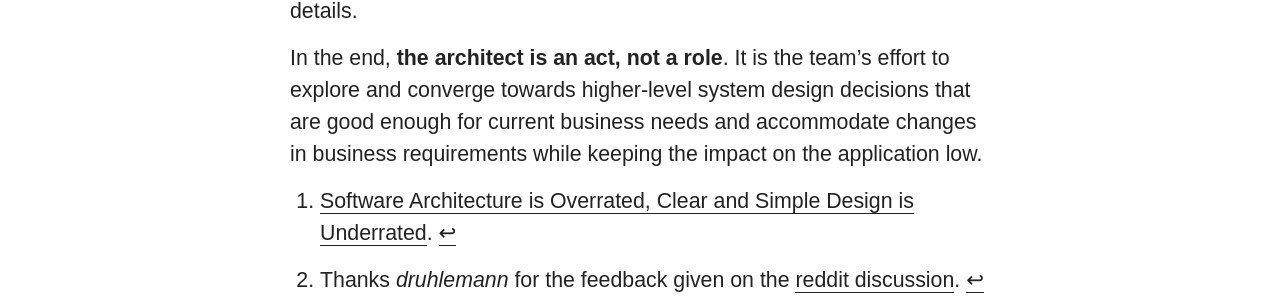
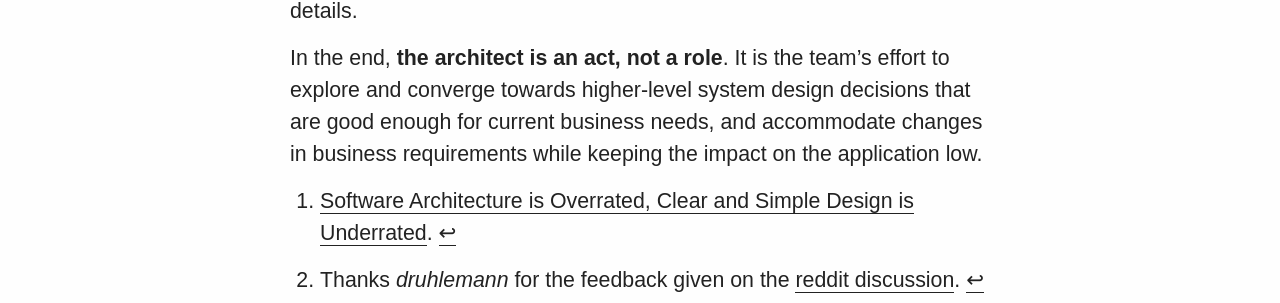
Before and after one commit to joebew42/joebew42.github.io, a Jekyll site: the page built from _posts/2020-12-23-software-architecture-is-overrated.markdown, in a window 1280 px wide and 900 px high, scrolled down 2585 px. Shown: the part 308-611 px from the top of the window. Built offline with Jekyll 4.4.1, drawn with Linux system fonts in a browser that asks for light colours; some web fonts are replaced.

Commit message:
punctuation

```diff
--- a/_posts/2020-12-23-software-architecture-is-overrated.markdown
+++ b/_posts/2020-12-23-software-architecture-is-overrated.markdown
@@ -66,7 +66,7 @@ I would rather **invest more time trying to keep my application code as decouple
 
 I can suggest reading [**The Twelve-Factor App**](https://12factor.net/) as a great starting point for exploring methods for making your application independent of external details.
 
-In the end, **the architect is an act, not a role**. It is the team's effort to explore and converge towards higher-level system design decisions that are good enough for current business needs and accommodate changes in business requirements while keeping the impact on the application low.
+In the end, **the architect is an act, not a role**. It is the team's effort to explore and converge towards higher-level system design decisions that are good enough for current business needs, and accommodate changes in business requirements while keeping the impact on the application low.
 
 [^1]: [Software Architecture is Overrated, Clear and Simple Design is Underrated](https://blog.pragmaticengineer.com/software-architecture-is-overrated/).
 [^2]: Thanks _druhlemann_ for the feedback given on the [reddit discussion](https://www.reddit.com/r/programming/comments/kizie4/software_architecture_is_overrated_questions_and/).
```
